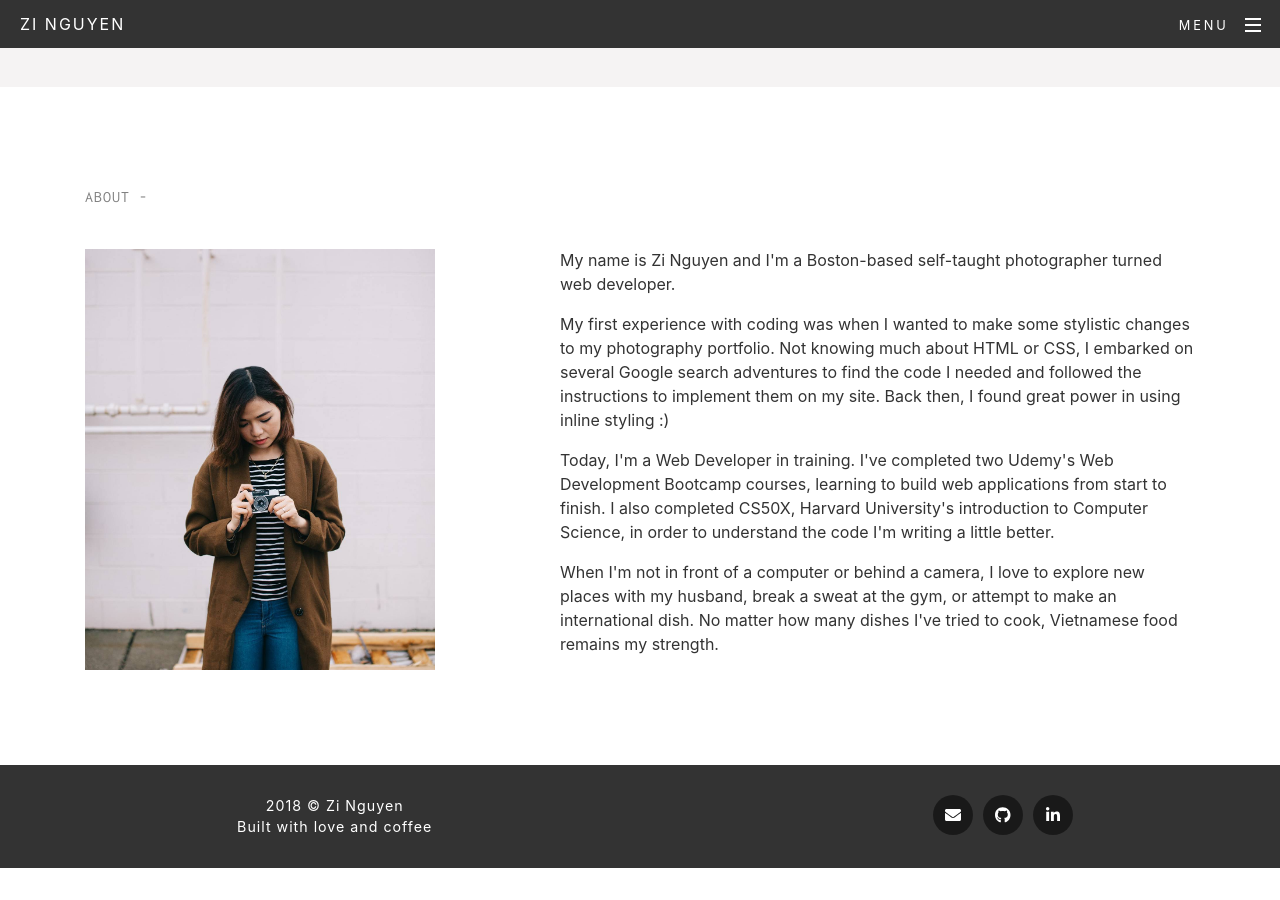
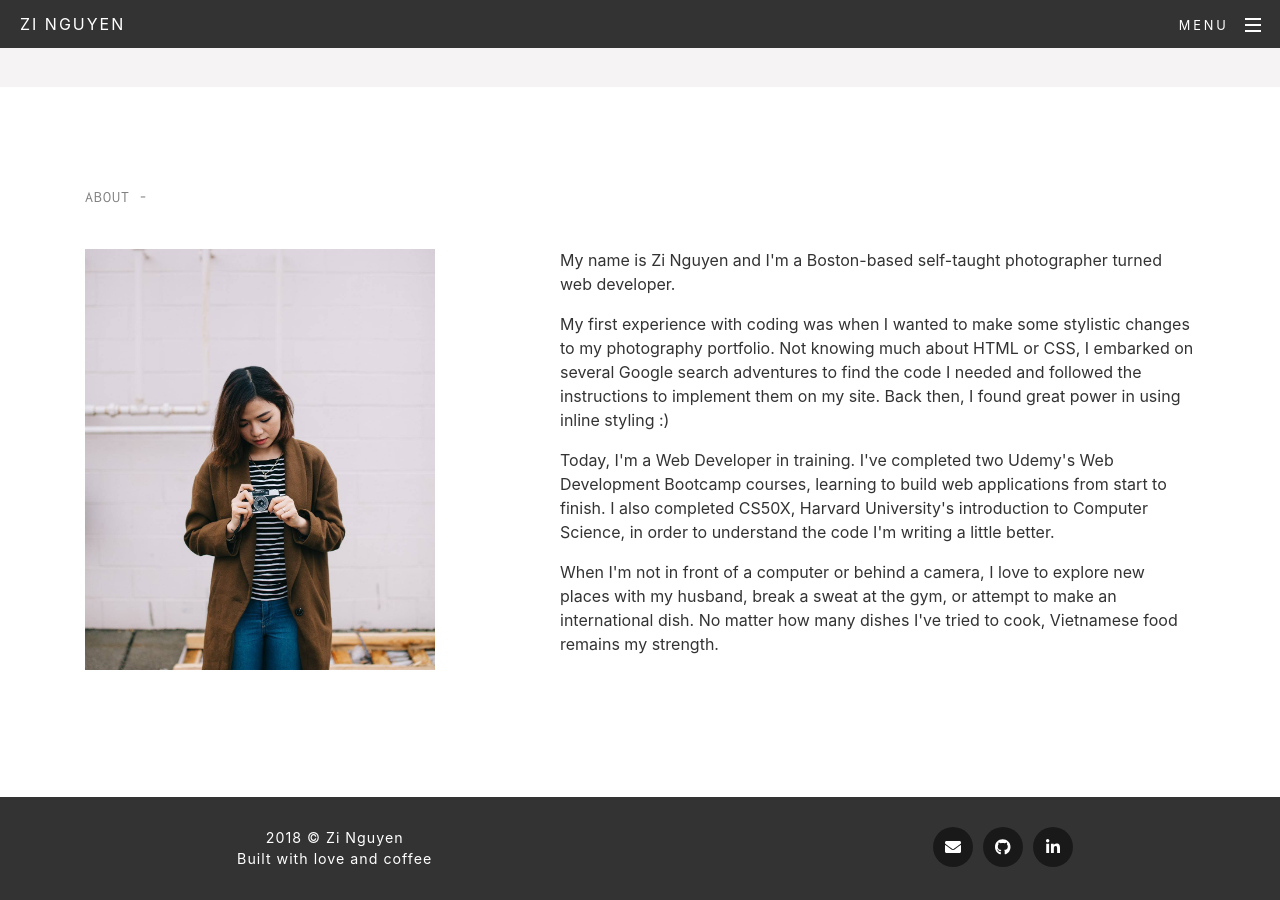
Before and after one commit to zinguyen/zinguyen.github.io, a Jekyll site: the page built from index.html, in a window 1280 px wide and 900 px high, scrolled down 1664 px. Built offline with Jekyll 4.4.1, drawn with Linux system fonts in a browser that asks for light colours; nearby versions of some CDN libraries; before the commit the page ends 2532 px from its top, so only the background shows below that.

Commit message:
update mobile padding

```diff
--- a/public/css/custom.css
+++ b/public/css/custom.css
@@ -20,7 +20,7 @@
   color: var(--body-text-dark);
   position: relative;
   margin: 0;
-  padding-bottom: 6rem;
+  padding-bottom: 8rem;
   min-height: 100%;
 }
 
@@ -386,6 +386,10 @@
 }
 
 @media (max-width: 576px) {
+  body {
+    padding-bottom: 9rem;
+  }
+
   .container {
     padding-left: 1.5rem;
     padding-right: 1.5rem;
```
